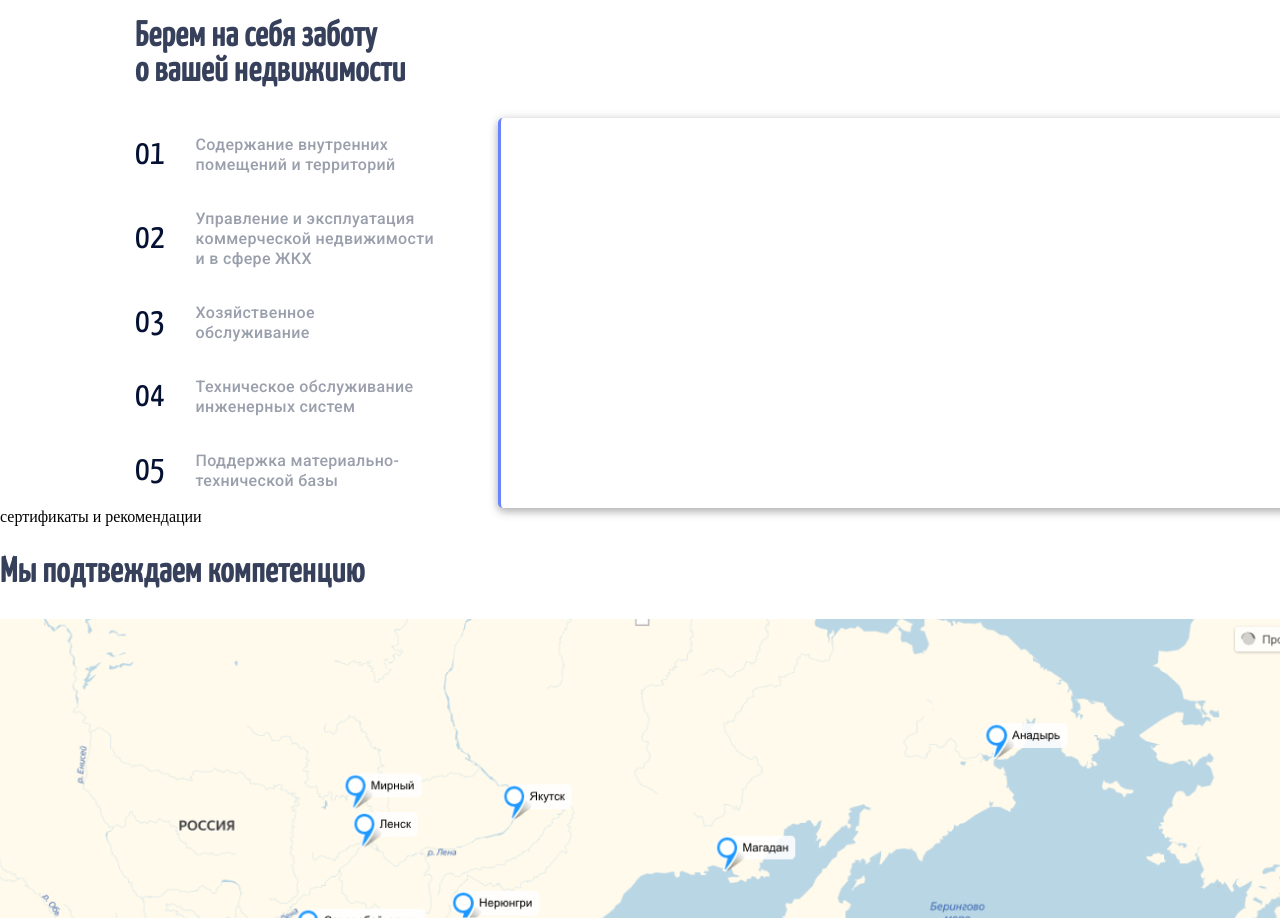
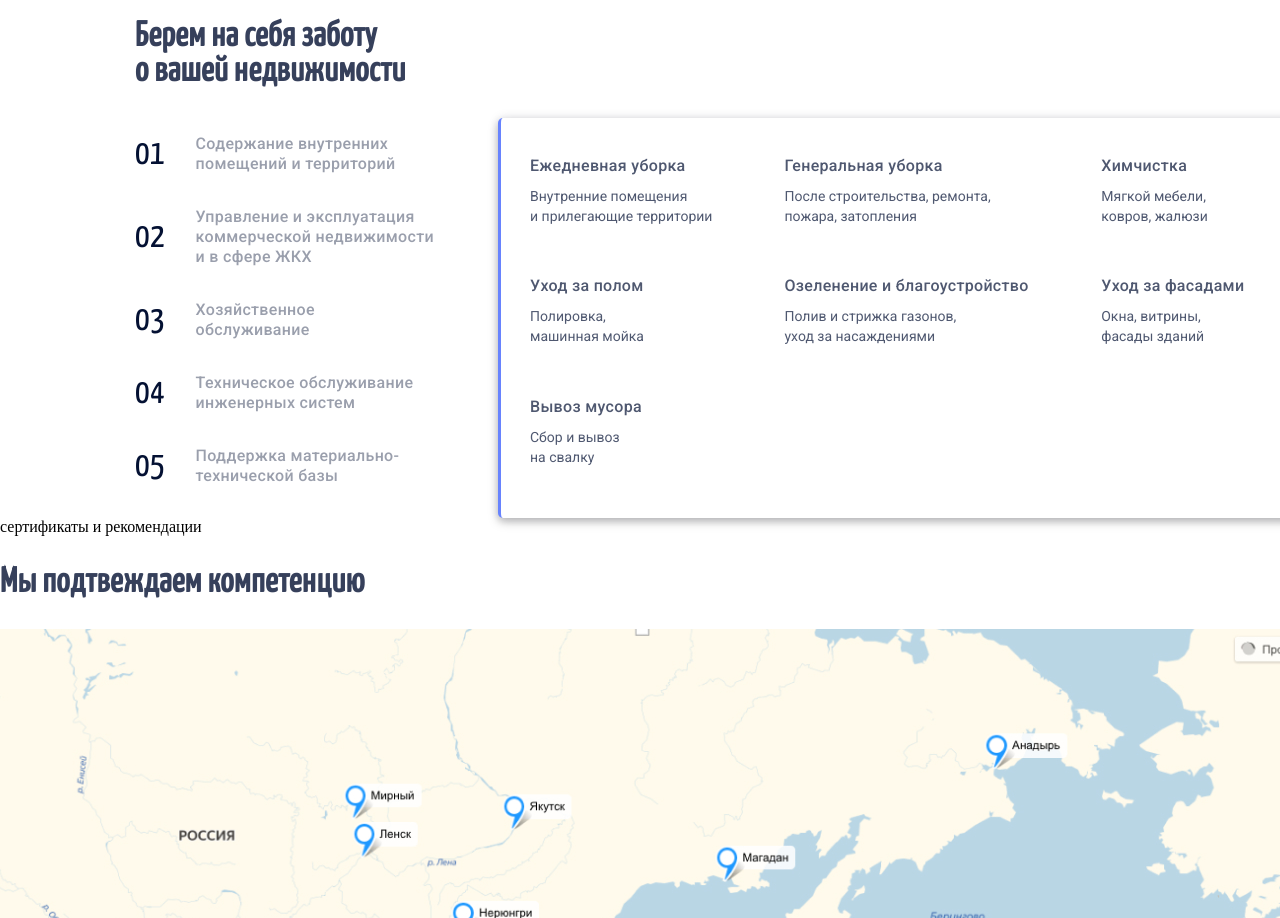
Before and after one commit to SvetlanaRiasnova/CleanOK, a plain HTML site: page index.html in a window 1280 px wide. Shown: the part 1442-2360 px from the top of the page. Drawn offline with Linux system fonts and the light colour scheme.

Commit message:
added sass for block servises

```diff
--- a/index.html
+++ b/index.html
@@ -133,7 +133,52 @@
           <div class="list-header">Поддержка материально- технической базы</div>
         </div>
         <!-- Грид из номера услуги и описания -->
-        <div class="servises__list-info"></div>
+        <div class="servises__list-info">
+          <div class="servises__servise-one">
+            <div>
+              <div class="servise-one_title">Ежедневная уборка</div>
+              <div class="servise-one_content">
+                Внутренние помещения <br />и прилегающие территории
+              </div>
+            </div>
+            <div>
+              <div class="servise-one_title">Генеральная уборка</div>
+              <div class="servise-one_content">
+                После строительства, ремонта, <br />пожара, затопления
+              </div>
+            </div>
+            <div>
+              <div class="servise-one_title">Химчистка</div>
+              <div class="servise-one_content">
+                Мягкой мебели, <br />ковров, жалюзи
+              </div>
+            </div>
+            <div>
+              <div class="servise-one_title">Уход за полом</div>
+              <div class="servise-one_content">
+                Полировка, <br />машинная мойка
+              </div>
+            </div>
+            <div>
+              <div class="servise-one_title">Озеленение и благоустройство</div>
+              <div class="servise-one_content">
+                Полив и стрижка газонов, <br />уход за насаждениями
+              </div>
+            </div>
+            <div>
+              <div class="servise-one_title">Уход за фасадами</div>
+              <div class="servise-one_content">
+                Окна, витрины, <br />фасады зданий
+              </div>
+            </div>
+            <div>
+              <div class="servise-one_title">Вывоз мусора</div>
+              <div class="servise-one_content">
+                Сбор и вывоз <br />на свалку
+              </div>
+            </div>
+          </div>
+        </div>
         <!-- карточка сервиса с ссылками -->
       </div>
     </section>
--- a/sass/_header.sass
+++ b/sass/_header.sass
@@ -30,6 +30,8 @@
 .nav__burger
     margin-top: 15px
     margin-right: 28px
+    width: 20px
+    height: 16px
 .burger
     background: #6783fe
     height: 2px
--- /dev/null
+++ b/sass/_servise_card1.sass
@@ -0,0 +1,26 @@
+.servises__servise-one
+
+    display: grid
+    grid-template-columns: 25% 33% auto
+    grid-template-rows: auto
+    grid-column-gap: 60px
+    justify-content:
+    width: 807px
+    min-height: 400px
+    padding-top: 38px
+    padding-left: 29px
+.servise-one_title
+    font-family: Roboto
+    font-weight: 500
+    font-size: 16px
+    line-height: 20px
+    display: flex
+    align-items: center
+    letter-spacing: 0.02em
+    color: rgba(4, 17, 51, 0.7)
+.servise-one_content
+    margin-top: 10px
+    font-family: Roboto
+    font-size: 14px
+    line-height: 20px
+    color: rgba(4, 17, 51, 0.7)
--- a/sass/_servises.sass
+++ b/sass/_servises.sass
@@ -21,7 +21,7 @@
     justify-content: space-between
 .servises__list
     width: 303px
-    min-height: 380px
+    height: 385px
     display: grid
     grid-template-columns: 1fr 80%
     align-items: center
--- a/sass/style.sass
+++ b/sass/style.sass
@@ -3,3 +3,4 @@
 @import intro
 @import clients
 @import servises
+@import servise_card1
```
Also changed, not shown: css/style.css, 1 other file.
